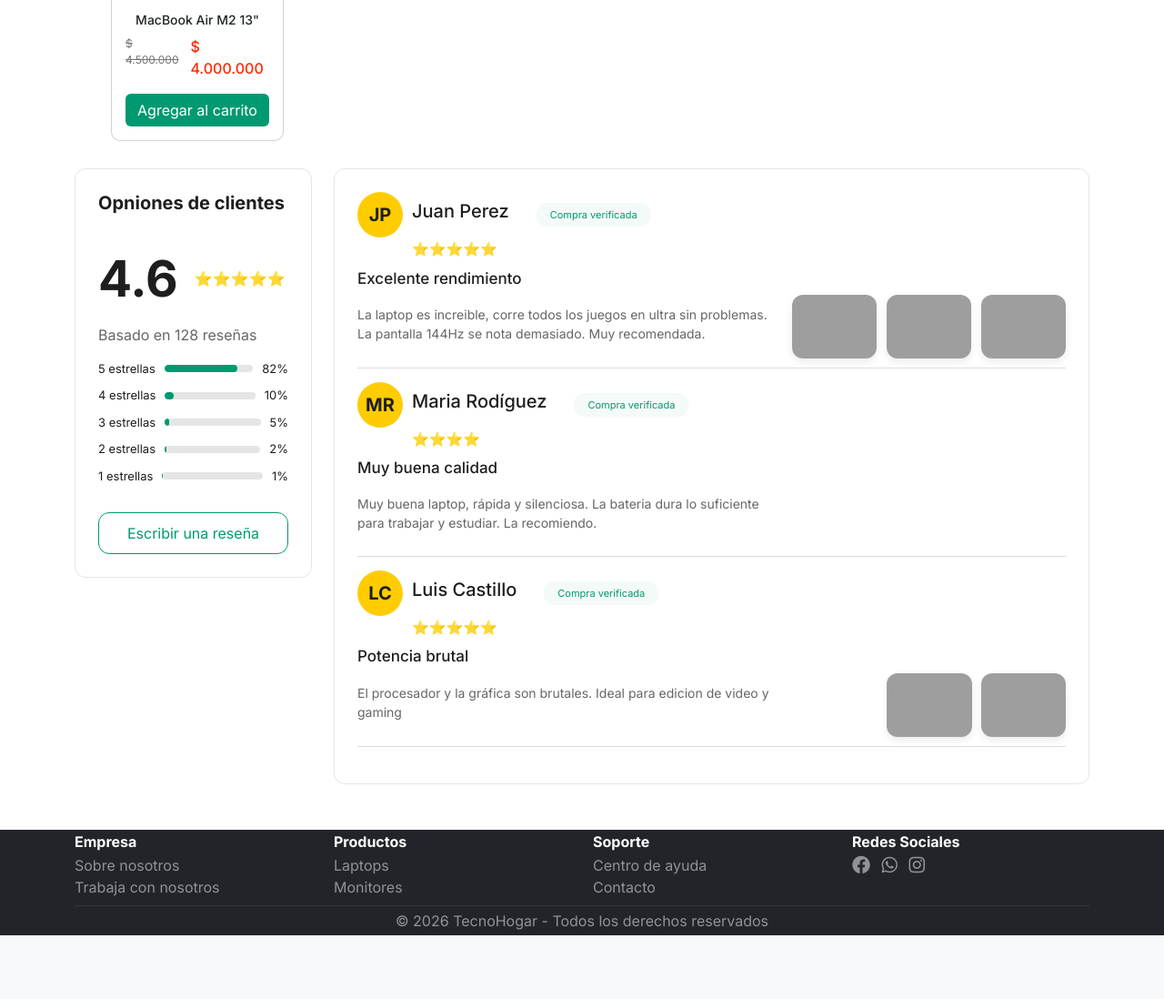
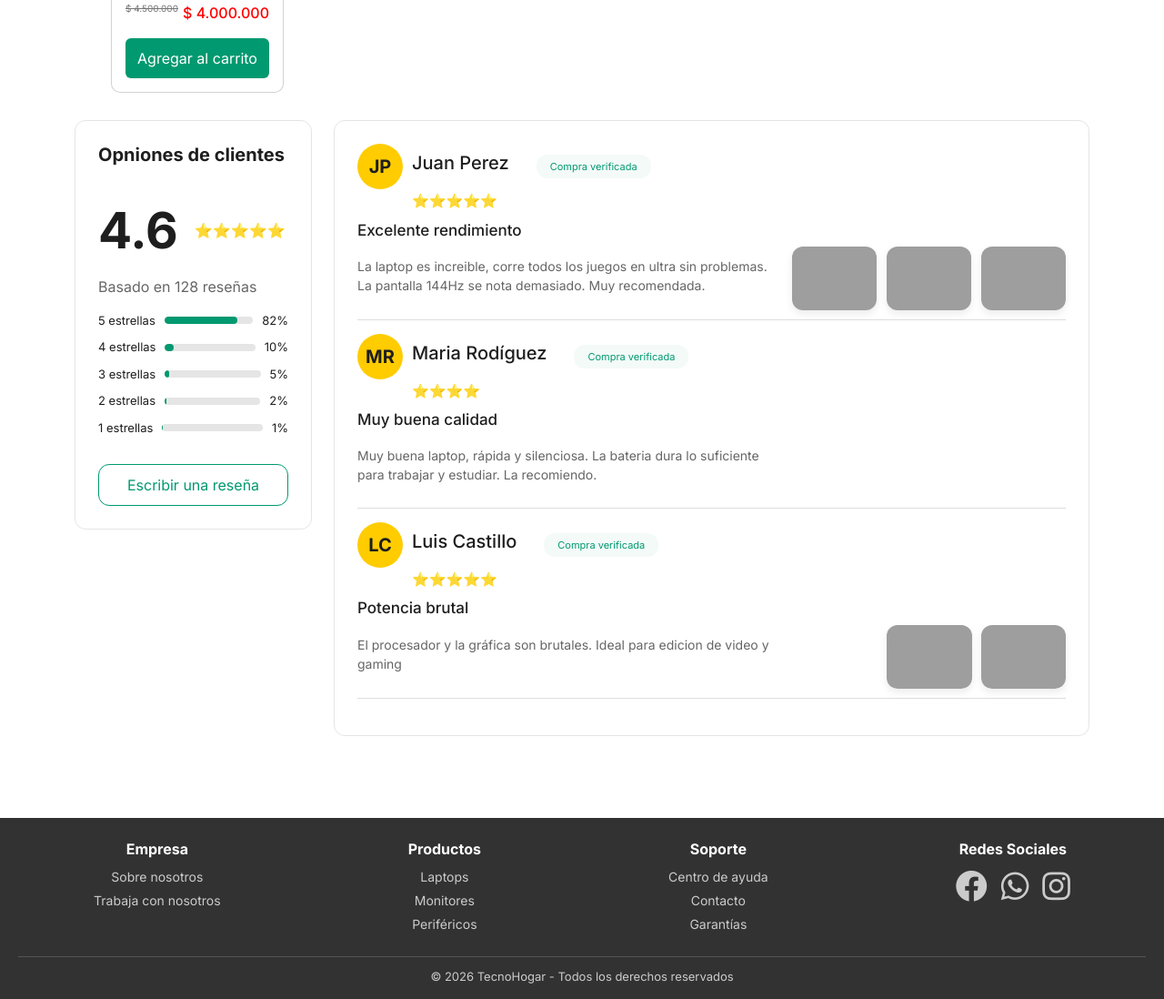
Before and after one commit to riverasteven-code/Tecno-Hogar, a Django app: page /producto/ in a window 1280 px wide. Shown: the part 1786-2884 px from the top of the page at 91% size. Before the commit the page ends 2814 px from the top, so only its background shows below. Run offline with Django 5.2, Linux system fonts and the light colour scheme; grey boxes are pictures that could not be loaded.

Commit message:
Fase 1 del proyecto terminada

```diff
--- a/static/css/style.css
+++ b/static/css/style.css
@@ -224,3 +224,90 @@ color: white; /* Mantiene texto blanco */
 max-width: 100%; /* Imagen responsive */
 border-radius: 20px; /* Bordes redondeados */
 }
+
+/* =============================      FOOTER      ============================= */
+
+.footer {
+    background-color: #323232; /* Fondo oscuro del footer */
+    padding: 25px 20px 15px; /* Espacio interno */
+    font-size: 14px; /* Tamaño general del texto */
+    margin-top: 40px; /* Espacio arriba del footer */
+}
+
+.footer-main {
+    display: flex; /* Coloca las columnas en fila */
+    justify-content: space-around; /* Reparte las columnas */
+    align-items: flex-start; /* Alinea las columnas arriba */
+    gap: 40px; /* Espacio entre columnas */
+    border-bottom: 1px solid #555; /* Línea separadora */
+    padding-bottom: 20px; /* Espacio antes de la línea */
+}
+
+.footer-container {
+    text-align: center; /* Centra el texto de cada columna */
+}
+
+.footer-title {
+    font-weight: bold; /* Títulos en negrita */
+    margin-bottom: 10px; /* Espacio debajo del título */
+    color: white; /* Color blanco */
+}
+
+.footer-list {
+    list-style: none; /* Quita los puntos */
+    padding: 0; /* Quita padding */
+    margin: 0; /* Quita margen */
+}
+
+.footer-list li {
+    margin: 5px 0; /* Espacio entre links */
+}
+
+.footer-list a {
+    text-decoration: none; /* Quita subrayado */
+    color: rgba(255, 255, 255, 0.75); /* Blanco suave */
+    transition: 0.25s; /* Animación suave */
+}
+
+.footer-list a:hover {
+    color: #009970; /* Verde al pasar mouse */
+}
+
+.footer-social {
+    display: flex; /* Pone iconos en línea */
+    justify-content: center; /* Centra iconos */
+    gap: 15px; /* Espacio entre iconos */
+}
+
+.footer-social a {
+    color: rgba(255, 255, 255, 0.75); /* Color iconos */
+    font-size: 28px; /* Tamaño iconos */
+    transition: 0.25s; /* Animación suave */
+}
+
+.footer-social a:hover {
+    color: #009970; /* Verde al pasar mouse */
+}
+
+.footer-copy {
+    color: rgba(255, 255, 255, 0.75); /* Texto blanco suave */
+    text-align: center; /* Centra copyright */
+    padding-top: 12px; /* Espacio arriba */
+}
+
+.footer-copy p {
+    margin: 0; /* Quita margen del párrafo */
+    font-size: 13px; /* Tamaño pequeño */
+}
+
+/* ============================= FOOTER RESPONSIVE ============================= */
+
+@media (max-width: 768px) {
+    .footer-main {
+        display: none;
+    }
+    .footer-copy {
+        padding: 0;
+        margin: 0;
+    }
+}
--- a/static/css/style_home.css
+++ b/static/css/style_home.css
@@ -1,4 +1,8 @@
 /* ====================== CARRUCEL ====================== */
+.main-carrusel {
+    margin-top: 60px;
+}
+
 .carousel-item img{
     width: 100%;    /* Ocupa todo el ancho */
     height: 380px;  /* Altura fija pc */
@@ -12,141 +16,113 @@
     }
 }
 
-.categories-title {
+/* ====================== CATEGORIAS ====================== */
+.categories-title, .promos {
     text-align: center;
-    margin-top: 20px;
-    margin-bottom: 20px;
+    padding-top: 30px;
+    font-weight: bold;
+}
+
+.container-categ {
+    padding: 20px;
+    display: flex;
+    justify-content: center;
+    gap: 40px;
+    text-align: center;
+    flex-wrap: wrap;
+}
+
+.categ-card {
+    width: calc(13% - 40px);
+    box-shadow: 0 4px 8px rgba(0,0,0,0.10);
+    cursor: pointer;
+    transition: 0.3s;
+}
+
+.categ-card:hover {
+    transform: translateY(-5px);
+}
+
+.categ-icon {
+    font-size: 50px;
     padding: 10px;
 }
 
-.categories {
-    display: flex;           /* Pone las cards una al lado de la otra */
-    justify-content: center; /* Centra todas las cards */
-    gap: 30px;               /* Espacio entre cards */
-    flex-wrap: wrap;         /* Permite que bajen en móvil */
-    cursor: pointer;
+.categ-name {
+    font-size: 16px;
+    padding-bottom: 10px;
 }
 
-.category-card {
-    width: 150px;  /* Ancho de la card */
-    height: 130px; /* Alto de la card */
-    text-align: center; /*Centrar todo*/
-    border-radius: 10px; /* Borde redondeado */
-    box-shadow: 0 2px 8px rgba(0, 0, 0, 0.08); /*Sombra del recuadro*/
-    transition: 0.25s;
+
+/* ====================== CARD PROMOS ====================== */
+.ofertas {
+    display: flex;
+    justify-content: center;
+    padding: 20px;
+    gap: 30px;
 }
 
-.category-card:hover{
-    transform: translateY(-5px);
-    box-shadow: 0 8px 20px rgba(0,0,0,0.10);
+.product-card {
+    display: flex;
+    width: calc(20% - 40px);
+    /*flex-wrap: wrap;*/
 }
 
-.category-icon {
-    display: inline-flex; /* El círculo solo rodea el icono */
-    align-items: center; /* Centra verticalmente el icono */
-    justify-content: center; /* Centra horizontalmente */
-    font-size: 50px;
-    margin-top: 10px;
-    background-color: #f3f3f3;
-    border-radius: 50%;
-    padding: 12px;
-    box-shadow: 0 2px 10px rgba(0, 0, 0, 0.08);
+.card-img-top {
+    height: 130px;
+    object-fit: contain;
+    padding: 5px 5px 0px 5px;
+    margin-bottom: 10px;
 }
 
-.category-name {
-    font-size: 16px;
-    font-style: normal;
-    margin-top: 15px;
-    font-weight: 400;
+.card-title {
+    font-weight: 600;
+    font-size: 14px !important ;
+    padding-bottom: 0;
+    min-height: 32px;
 }
 
-/* ====================== CARD PROMOS ====================== */
+.card-ul {
+    list-style: none;
+    display: flex;
+    justify-content: space-between;
+    padding: 0;
+}
 
-.promos {
-    text-align: center;
-    margin-top: 25px;
+.old-price {
+    color: gray;
+    text-decoration: line-through;
+    font-size: 12px;
+}
+
+.new-price {
+    color: red;
+    font-size: 20px;
+    font-weight: bold;
+}
+
+.ofertas-btn {
+    width: 100%;
+    background-color: #009970;
+    cursor: pointer;
+    border: none;
     padding: 10px;
 }
 
-.promos-icon {
-    color: #009970;
-}
-
-.ofertas {
-    display: flex;           /* activamos flexbox */
-    justify-content: center; /* Centra las cards */
-    gap: 20px;               /* Espacio entre cards */
-    margin-top: 20px;
-    margin-bottom: 25px;
-    cursor: pointer;
-    flex-wrap: wrap;        /* Permite que bajen a otra línea */
-}
-
-.card-body {
-    display: flex;
-    flex-direction: column; /* Ordena título, precios y botón en columna */
-    flex-grow: 1; /* Hace que el cuerpo ocupe el espacio disponible */
-}
-
-.card-img-top {
-    height: 170px;
-    object-fit: contain; /* No deforma la imagen */
-    padding: 15px;
-}
-
-.card-title {
-    font-size: 16px;
-    text-align: center;  /* centrar texto */
-    margin-bottom: 15px;
-}
-
-.card-ul {
-    display: flex;
-    list-style: none;
-    gap: 10px;
-    padding-left: 0;
-    margin-top: auto;
-}
-
-.old-price {
-    text-decoration: line-through; /* Tacha el precio anterior */
-    color: #777;
-    font-size: 13px;
-}
-
-.new-price {
-    color: rgb(255, 42, 0);
-    font-size: 20px;
-    font-weight: 500;
-}
-
-.ofertas-btn {
-    margin-top: auto;
-    background-color: #009970;
-    border: none;
-}
-
 .ofertas-btn:hover {
-    background-color: #007a5e;
-}
-
-.product-card {
-    transition: 0.25s;
-}
-
-.product-card:hover {
-    transform: translateY(-5px); /* Sube ligeramente la card */
-    box-shadow: 0 8px 20px rgba(0,0,0,0.10); /* Sombra más premium */
-}
-
-@media (max-width: 768px) {
-    .product-card {
-        width: 90%;
-    }
+    background-color: #017b5b;
 }
 
 /* ====================== CARD DESTACADOS ====================== */
+.card-price {
+    display: flex;
+    justify-content: center;
+    padding: 0;
+    list-style: none;
+    align-self: center;
+}
+
 .desta-price {
+    font-weight: bold;
     font-size: 20px;
-    font-weight: 500;
 }
--- a/static/css/style_product.css
+++ b/static/css/style_product.css
@@ -113,7 +113,7 @@
 
 .product-stock  {
     display: flex;
-    gap: 250px;
+    gap: 220px;
     font-size: 14px;
     margin-top: 20px;
 }
@@ -132,7 +132,7 @@
     margin-top: 20px;
     margin-bottom: 10px;
     font-size: 14px;
-    gap: 220px;
+    gap: 160px;
     color: #555;
 }
 
@@ -397,8 +397,7 @@
 
 .related-price-list {
     display: flex;
-    justify-content: center;
-    gap: 8px;
+    justify-content: space-between;
     padding-left: 0;
     list-style: none;
 }
@@ -406,11 +405,11 @@
 .old-price-1 {
     text-decoration: line-through; /* Tacha el precio anterior */
     color: #777;
-    font-size: 12px;
+    font-size: 10px;
 }
 
 .new-price-1 {
-    color: rgb(255, 42, 0);
+    color: red;
     font-size: 16px;
     font-weight: 500;
 }
--- a/store/templates/store/base.html
+++ b/store/templates/store/base.html
@@ -18,14 +18,13 @@
     <link rel="stylesheet" href="https://cdnjs.cloudflare.com/ajax/libs/font-awesome/6.0.0-beta3/css/all.min.css">
 
     <!--Estilos CSS-->
-    <link rel="stylesheet" href="{% static 'css/style.css' %}">
-    <link rel="stylesheet" href="{% static 'css/style_home.css' %}">
-    <link rel="stylesheet" href="{% static 'css/style_product.css' %}">
-    <link rel="stylesheet" href="{% static 'css/style_car.css' %}">
-    <link rel="stylesheet" href="{% static 'css/style_login.css' %}">
-    <link rel="stylesheet" href="{% static 'css/style_register.css' %}">
-    <link rel="stylesheet" href="{% static 'css/style_categorias.css' %}">
-
+    <link rel="stylesheet" href="{% static 'css/style.css' %}?v=10">
+    <link rel="stylesheet" href="{% static 'css/style_home.css' %}?v=10">
+    <link rel="stylesheet" href="{% static 'css/style_product.css' %}?v=10">
+    <link rel="stylesheet" href="{% static 'css/style_car.css' %}?v=10">
+    <link rel="stylesheet" href="{% static 'css/style_login.css' %}?v=10">
+    <link rel="stylesheet" href="{% static 'css/style_register.css' %}?v=10">
+    <link rel="stylesheet" href="{% static 'css/style_categorias.css' %}?v=10">
 
 </head>
 
@@ -120,58 +119,59 @@
         {% endblock %}
     </main>
 
-    <!-- Fotter -->
-    <footer class="bg-dark pt-1 pb-1">
-        <div class="container">
-            <!-- Columnas (visibles desde tablet) -->
-            <div class="row d-none d-md-flex">
-                <div class="col-md-3 mb-1">
-                    <h6 class="text-white fw-bold mb-1">Empresa</h6>
-                    <ul class="list-unstyled mb-1">
-                        <li><a href="#" class="text-white-50 text-decoration-none">Sobre nosotros</a></li>
-                        <li><a href="#" class="text-white-50 text-decoration-none">Trabaja con nosotros</a></li>
+<footer class="footer">
+        <div class="footer-main">
+
+            <!-- Empresa -->
+            <div class="footer-container">
+                <h6 class="footer-title">Empresa</h6>
+
+                <ul class="footer-list">
+                    <li><a href="#">Sobre nosotros</a></li>
+                    <li><a href="#">Trabaja con nosotros</a></li>
                 </ul>
             </div>
-                <div class="col-md-3 mb-1">
-                    <h6 class="text-white fw-bold mb-1">Productos</h6>
-                    <ul class="list-unstyled mb-1">
-                        <li><a href="#" class="text-white-50 text-decoration-none">Laptops</a></li>
-                        <li><a href="#" class="text-white-50 text-decoration-none">Monitores</a></li>
+
+            <!-- Productos -->
+            <div class="footer-container">
+                <h6 class="footer-title">Productos</h6>
+
+                <ul class="footer-list">
+                    <li><a href="#">Laptops</a></li>
+                    <li><a href="#">Monitores</a></li>
+                    <li><a href="#">Periféricos</a></li>
                 </ul>
             </div>
-                <div class="col-md-3 mb-1">
-                    <h6 class="text-white fw-bold mb-1">Soporte</h6>
-                    <ul class="list-unstyled mb-1">
-                        <li><a href="#" class="text-white-50 text-decoration-none">Centro de ayuda</a></li>
-                        <li><a href="#" class="text-white-50 text-decoration-none">Contacto</a></li>
+
+            <!-- Soporte -->
+            <div class="footer-container">
+                <h6 class="footer-title">Soporte</h6>
+
+                <ul class="footer-list">
+                    <li><a href="#">Centro de ayuda</a></li>
+                    <li><a href="#">Contacto</a></li>
+                    <li><a href="#">Garantías</a></li>
                 </ul>
             </div>
-                <div class="col-md-3 mb-0">
-                    <h6 class="text-white fw-bold mb-1">Redes Sociales</h6>
-                    <a href="#" class="text-white-50 me-2"><i class="fab fa-facebook fa-lg"></i></a>
-                    <a href="#" class="text-white-50 me-2"><i class="fab fa-whatsapp fa-lg"></i></a>
-                    <a href="#" class="text-white-50"><i class="fab fa-instagram fa-lg"></i></a>
+
+            <!-- Redes -->
+            <div class="footer-container">
+                <h6 class="footer-title">Redes Sociales</h6>
+
+                <div class="footer-social">
+                    <a href="#"><i class="fab fa-facebook fa-lg"></i></a>
+                    <a href="#"><i class="fab fa-whatsapp fa-lg"></i></a>
+                    <a href="#"><i class="fab fa-instagram fa-lg"></i></a>
                 </div>
             </div>
 
-            <!-- Solo copyright y redes en móvil -->
-            <div class="row d-md-none text-center">
-                <div class="col-12">
-                    <a href="#" class="text-white-50 me-3"><i class="fab fa-facebook fa-lg"></i></a>
-                    <a href="#" class="text-white-50 me-3"><i class="fab fa-whatsapp fa-lg"></i></a>
-                    <a href="#" class="text-white-50"><i class="fab fa-instagram fa-lg"></i></a>
-                    <p class="mt-2 mb-0 text-white-50">&copy; 2026 TecnoHogar - Todos los derechos reservados</p>
-                </div>
         </div>
 
-            <!-- Línea separadora y copyright (solo PC/tablet) -->
-            <hr class="border-secondary mt-0 mb-1 d-none d-md-block">
-            <div class="text-center d-none d-md-block">
-                <p class="mb-0 text-white-50">&copy; 2026 TecnoHogar - Todos los derechos reservados</p>
-            </div>
+        <div class="footer-copy">
+            <p>&copy; 2026 TecnoHogar - Todos los derechos reservados</p>
         </div>
 </footer>
-    <!-- End Fotter -->
+
 
     <script src="https://cdn.jsdelivr.net/npm/bootstrap@5.3.0/dist/js/bootstrap.bundle.min.js"></script>
 </body>
```
Also changed, not shown: store/templates/store/home.html (+52 -33 lines), static/css/style_categorias.css (line endings or trailing spaces). Lines whose indentation alone changed are shown as unchanged.
